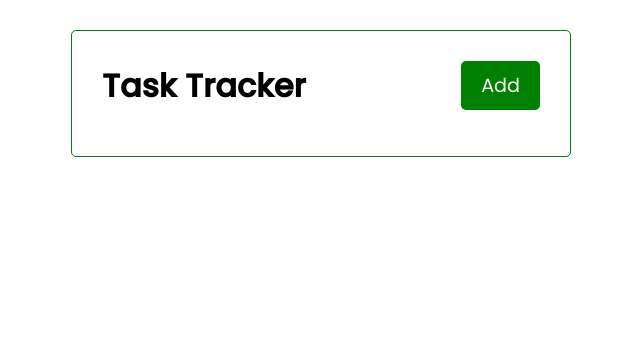
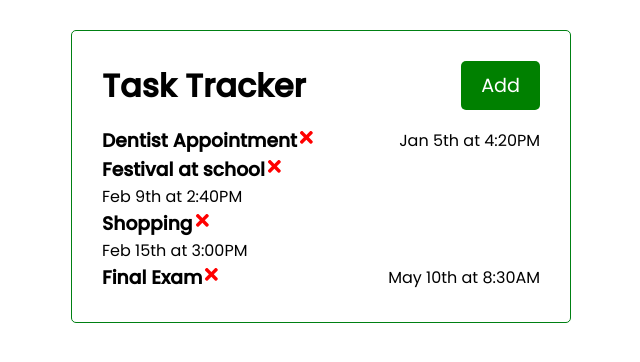
Before and after one commit to JEKO10/Task-tracker, a React (Create React App) app: page / in a window 1280 px wide. Shown: the top 362 px of the page, without its empty margins (319-959 px from the left). Built offline with nearby package versions, Linux system fonts and the light colour scheme.

Commit message:
adding and deleting tasks

```diff
--- a/package.json
+++ b/package.json
@@ -8,6 +8,7 @@
     "@testing-library/user-event": "^12.8.3",
     "react": "^17.0.2",
     "react-dom": "^17.0.2",
+    "react-icons": "^4.3.1",
     "react-scripts": "4.0.3",
     "web-vitals": "^1.1.2"
   },
--- a/src/App.js
+++ b/src/App.js
@@ -33,11 +33,26 @@ function App() {
     },
   ]);
 
+  const addTask = (task) => {
+    const id = Math.floor(Math.random() * 1000) + 1;
+    const newTask = { id, ...task };
+    setTasks([...tasks, newTask]);
+  };
+
+  const deleteTask = (id) => {
+    const newTasks = tasks.filter((task) => task.id !== id);
+    setTasks(newTasks);
+  };
+
   return (
     <div className="main">
       <Header isAddOpen={isAddOpen} setIsAddOpen={setIsAddOpen} />
-      {isAddOpen ? <AddTask /> : ""}
-      {tasks.length > 0 ? <Tasks tasks={tasks} /> : "There is no more tasks!"}
+      {isAddOpen ? <AddTask addTask={addTask} /> : ""}
+      {tasks.length > 0 ? (
+        <Tasks tasks={tasks} deleteTask={deleteTask} />
+      ) : (
+        "There is no more tasks!"
+      )}
     </div>
   );
 }
--- a/src/components/AddTask.js
+++ b/src/components/AddTask.js
@@ -1,16 +1,45 @@
-import React from "react";
+import React, { useState } from "react";
 
-function AddTask() {
+function AddTask({ addTask }) {
+  const [text, setText] = useState("");
+  const [day, setDay] = useState("");
+  const [reminder, setReminder] = useState();
+
+  const onSubmit = (e) => {
+    e.preventDefault();
+
+    if (!text) {
+      alert("Please Add Task");
+      return;
+    }
+
+    addTask({ text, day, reminder });
+
+    setText("");
+    setDay("");
+    setReminder(false);
+  };
+
   return (
     <div className="add">
-      <form>
+      <form onSubmit={onSubmit}>
         <div>
           <label>Task</label>
-          <input type="text" placeholder="Add task" />
+          <input
+            type="text"
+            placeholder="Add task"
+            value={text}
+            onChange={(e) => setText(e.target.value)}
+          />
         </div>
         <div>
           <label>Day and Time</label>
-          <input type="text" placeholder="Add Day and Time" />
+          <input
+            type="text"
+            placeholder="Add Day and Time"
+            value={day}
+            onChange={(e) => setDay(e.target.value)}
+          />
         </div>
         <div className="reminder">
           <label>Reminder*</label>
--- a/src/components/Task.js
+++ b/src/components/Task.js
@@ -1,7 +1,23 @@
 import React from "react";
+import { FaTimes } from "react-icons/fa";
 
-function Task({ task }) {
-  return <div></div>;
+function Task({ task, deleteTask }) {
+  console.log(task.text, task.day);
+
+  return (
+    <div className={`task ${task.reminder ? "reminder" : ""}`}>
+      <h3>
+        {task.text}
+        <FaTimes
+          style={{ color: "red", cursor: "pointer" }}
+          onClick={() => {
+            deleteTask(task.id);
+          }}
+        />
+      </h3>
+      <p>{task.day}</p>
+    </div>
+  );
 }
 
 export default Task;
--- a/src/components/Tasks.js
+++ b/src/components/Tasks.js
@@ -1,11 +1,11 @@
 import React from "react";
 import Task from "./Task";
 
-function Tasks({ tasks }) {
+function Tasks({ tasks, deleteTask }) {
   return (
     <div>
       {tasks.map((task) => {
-        return <Task key={task.id} task={task} />;
+        return <Task key={task.id} task={task} deleteTask={deleteTask} />;
       })}
     </div>
   );
```
Also changed, not shown: 1 other file (tests, documents, lock files or other folders).
